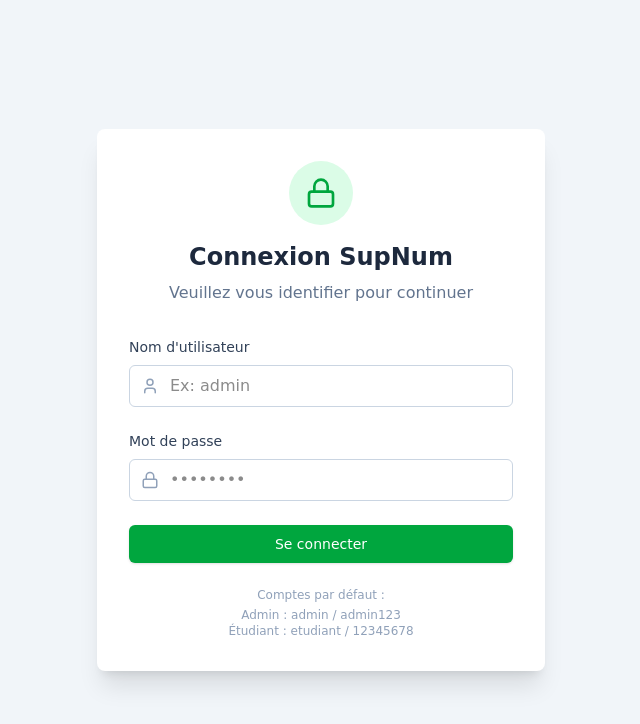
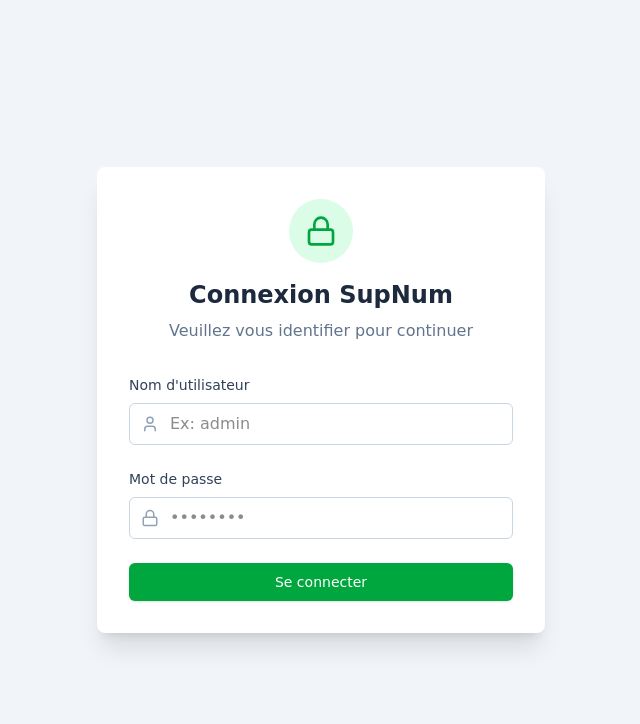
Before and after one commit to bah72/EmploiSupNum, a Next.js app: page / in a window 1280 px wide. Shown: the top 724 px of the page, without its empty margins (319-959 px from the left). Built offline with nearby package versions, Linux system fonts and the light colour scheme.

Commit message:
Supprimer message sauvegarde et textes connexion

```diff
--- a/app/components/LoginScreen.tsx
+++ b/app/components/LoginScreen.tsx
@@ -101,11 +101,6 @@ export default function LoginScreen({ onLogin }: LoginScreenProps) {
                         {loading ? 'Connexion en cours...' : 'Se connecter'}
                     </button>
                 </form>
-                <div className="mt-6 text-center text-xs text-slate-400">
-                    <div>Comptes par défaut :</div>
-                    <div className="mt-1">Admin : admin / admin123</div>
-                    <div>Étudiant : etudiant / 12345678</div>
-                </div>
             </div>
         </div>
     );
--- a/app/page.tsx
+++ b/app/page.tsx
@@ -110,17 +110,7 @@ const HeaderBanner = React.memo(({ semester, setSemester, group, setGroup, week,
                     <div className="w-2 h-2 bg-blue-500 rounded-full animate-pulse"></div>
                     <span className="text-[10px] font-bold text-blue-600 uppercase tracking-tighter">Auto-sauvegarde...</span>
                   </>
-                ) : lastSaved ? (
-                  <>
-                    <div className="w-2 h-2 bg-green-500 rounded-full"></div>
-                    <span className="text-[10px] font-bold text-slate-400 uppercase tracking-tighter">Sauvegardé à {lastSaved.toLocaleTimeString([], { hour: '2-digit', minute: '2-digit' })}</span>
-                  </>
-                ) : (
-                  <>
-                    <div className="w-2 h-2 bg-slate-300 rounded-full"></div>
-                    <span className="text-[10px] font-bold text-slate-300 uppercase tracking-tighter">Non sauvegardé</span>
-                  </>
-                )}
+                ) : null}
               </div>
             </div>
           )}
```
